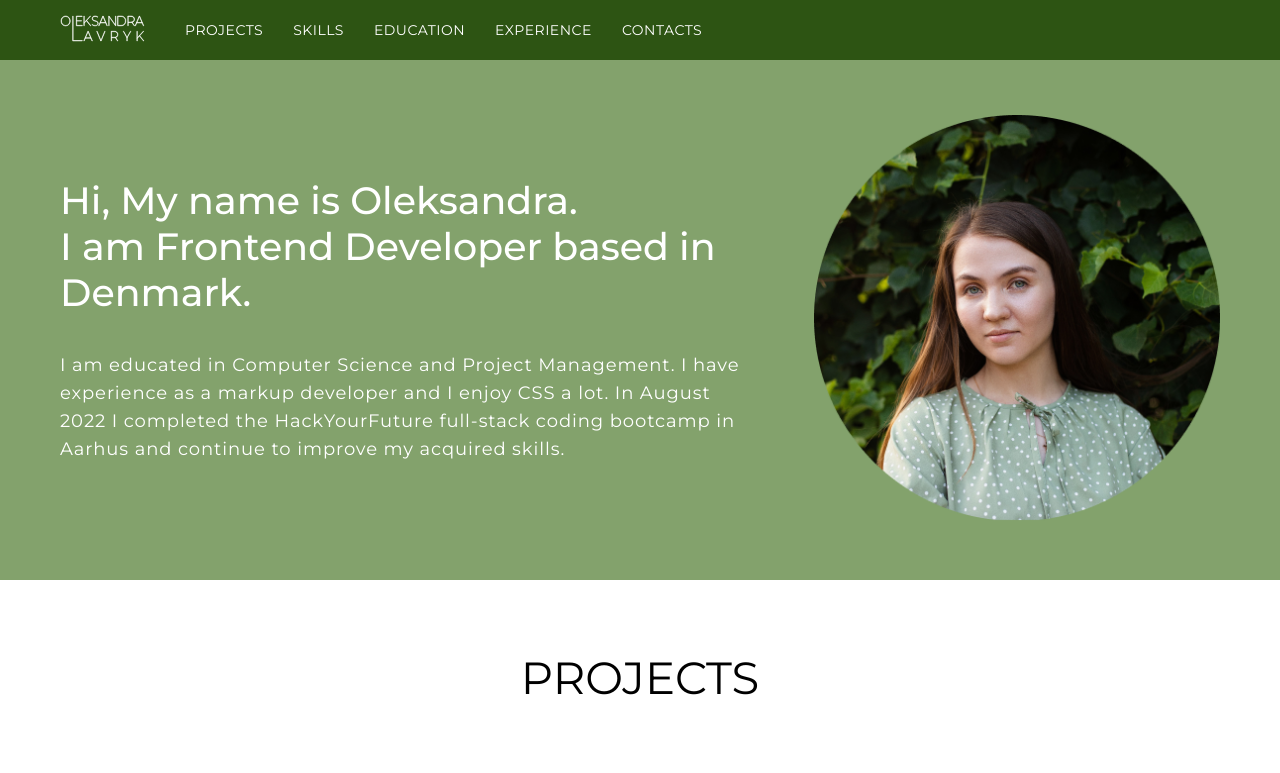
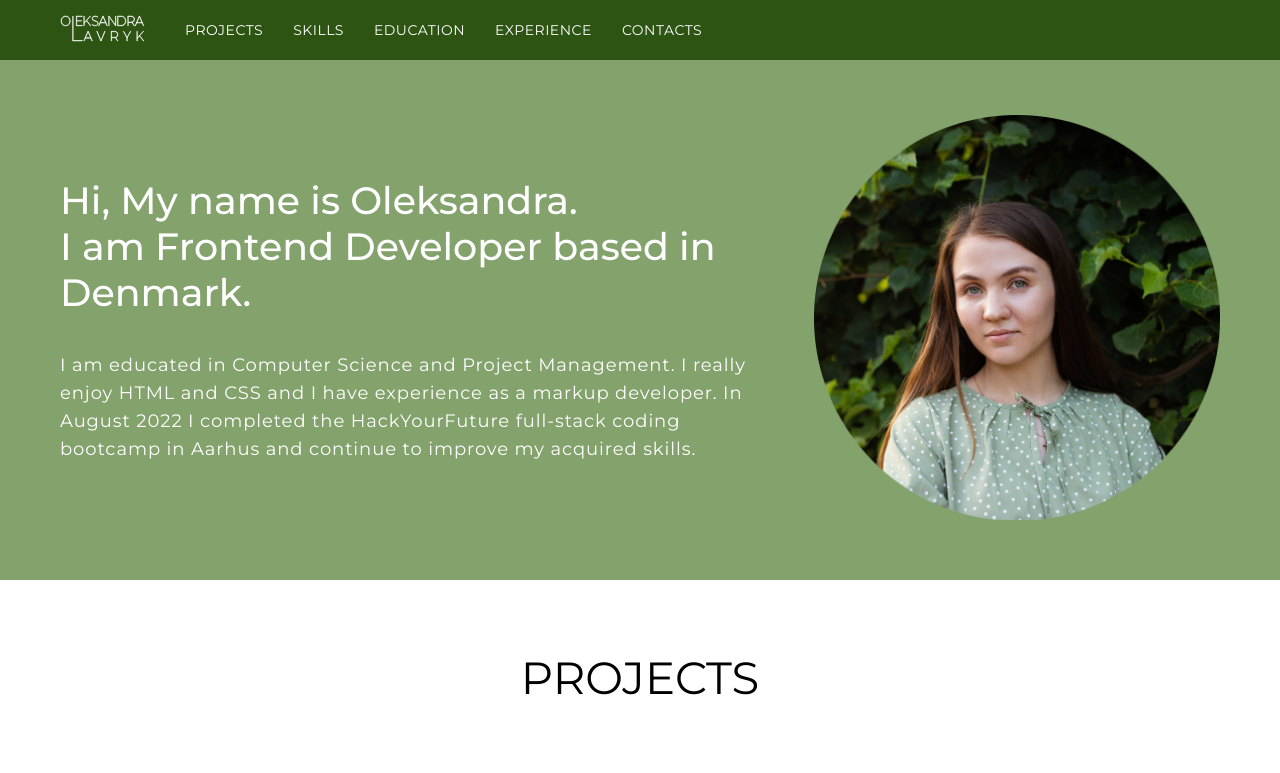
Before and after one commit to oleksandra-lavryk/oleksandra-lavryk-portfolio, a React (Create React App) app in the folder oleksandra-lavryk-portfolio/: page / in a window 1280 px wide. Shown: the top 773 px of the page. Built offline with nearby package versions, Linux system fonts and the light colour scheme.

Commit message:
about text changed

```diff
--- a/oleksandra-lavryk-portfolio/src/components/About/About.jsx
+++ b/oleksandra-lavryk-portfolio/src/components/About/About.jsx
@@ -11,10 +11,10 @@ export default function About() {
             <img src="assets/photo.png" alt="" />
           </div>
           <p>
-            I am educated in Computer Science and Project Management. I have
-            experience as a markup developer and I enjoy CSS a lot. In August
-            2022 I completed the HackYourFuture full-stack coding bootcamp in
-            Aarhus and continue to improve my acquired skills.
+            I am educated in Computer Science and Project Management. I really
+            enjoy HTML and CSS and I have experience as a markup developer. In
+            August 2022 I completed the HackYourFuture full-stack coding
+            bootcamp in Aarhus and continue to improve my acquired skills.
           </p>
         </div>
         <div className="about-photo">
--- a/oleksandra-lavryk-portfolio/src/data/projects.js
+++ b/oleksandra-lavryk-portfolio/src/data/projects.js
@@ -3,7 +3,7 @@ const projectList = [
     id: 1,
     image: "assets/project-4.png",
     name: "KAOSPILOT toolbox",
-    technologies: "ReactJS, Storybook, Swagger, NodeJS,KnexJS, MySQL",
+    technologies: "ReactJS, Storybook, Swagger, NodeJS, KnexJS, MySQL",
     description:
       "The Kaospilot Toolbox app was created as a result of teamwork on the final project of the HackYourFuture bootcamp. I participated in the development of frontend and backend tasks, designing the database scheme and creating migration and seed files.",
     url: "https://staging-kp-toolbox-fp-class21.herokuapp.com/",
@@ -15,7 +15,7 @@ const projectList = [
     name: "Meal Sharing",
     technologies: "ReactJS, NodeJS, MySQL, KnexJS, Heroku",
     description:
-      "This app is designed to share food. Users can add, view, rate, book, and search for meals.",
+      "This app is designed to share food. Users can add, view, rate, reserve meal, and search for meals.",
     url: "http://meal-sharing-lavryk.herokuapp.com/",
     gitUrl: "https://github.com/oleksandra-lavryk/meal-sharing",
   },
@@ -25,7 +25,7 @@ const projectList = [
     name: "GitHub User Searcher",
     technologies: "ReactJS",
     description:
-      "Its app for searching GitHub users by their name. It fetches data from a GitHub API and shows results with images, names, and links to the repository.",
+      "This app is intended for searching GitHub users by their names. It fetches data from a GitHub API and shows results with images, names, and links to the repository.",
     url: "https://oleksandra-lavryk.github.io/github-user-searcher/",
     gitUrl: "https://github.com/oleksandra-lavryk/github-user-searcher",
   },
@@ -35,7 +35,7 @@ const projectList = [
     name: "ToDo List",
     technologies: "ReactJS",
     description:
-      "This app  helps user add, delete, update and mark tasks as done.",
+      "This app helps user add, delete, update and mark tasks as done.",
     url: "https://oleksandra-lavryk.github.io/todo-list/",
     gitUrl: "https://github.com/oleksandra-lavryk/todo-list",
   },
```
